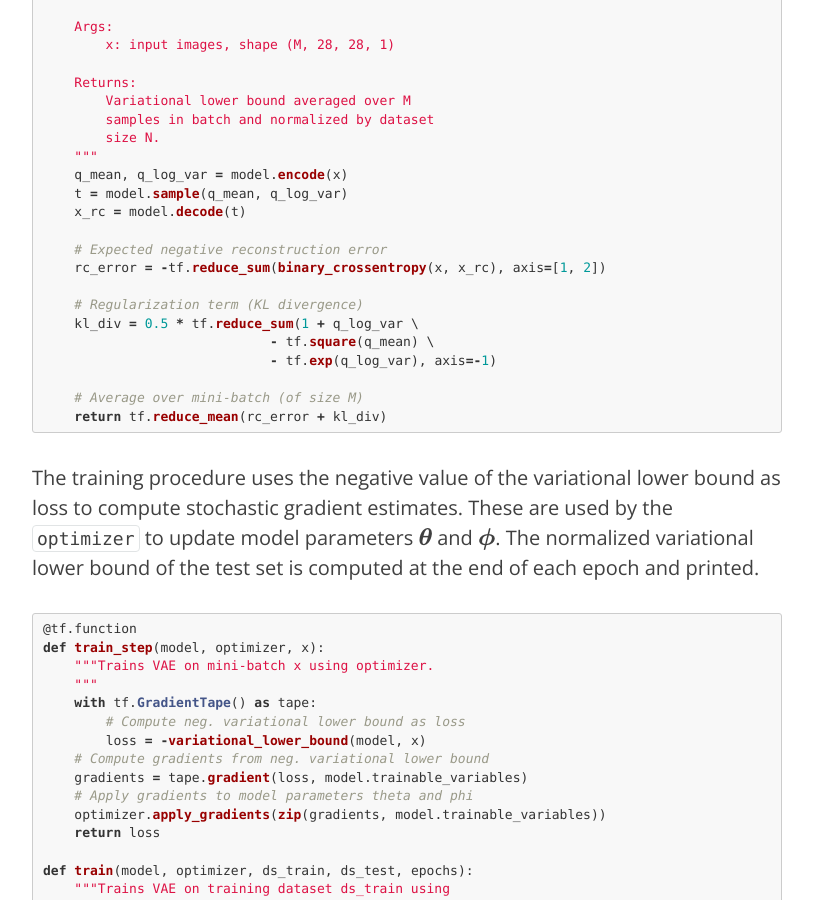
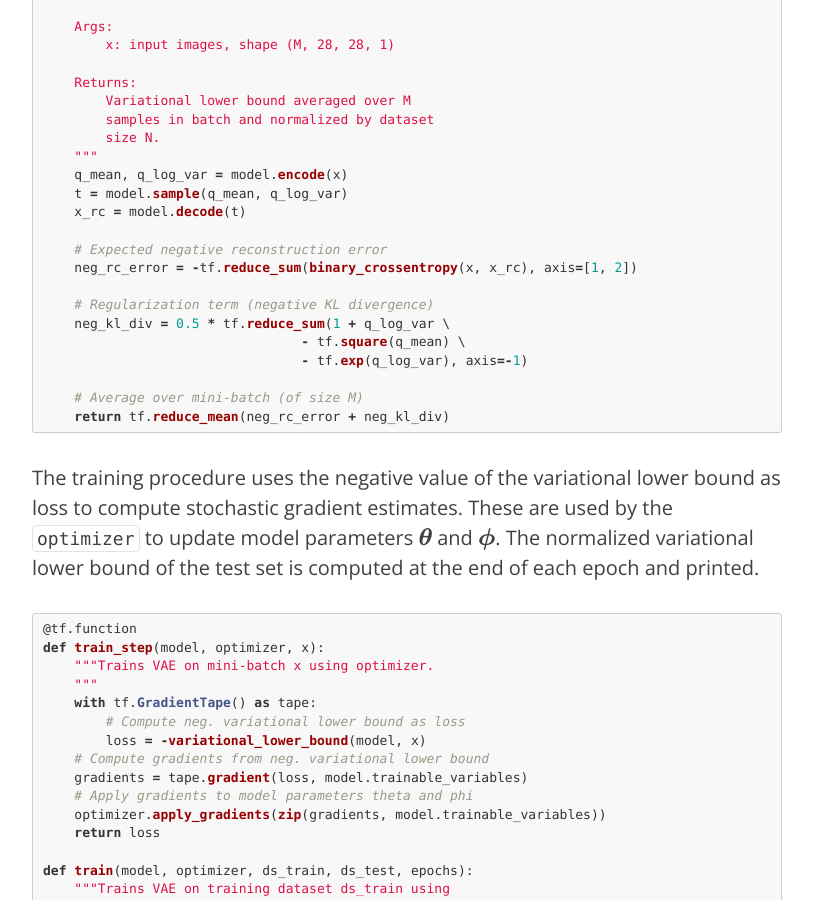
Before and after one commit to krasserm/krasserm.github.io, a Jekyll site: the page built from _posts/2019-12-17-latent-variable-models-part-2.md, in a window 1280 px wide and 900 px high, scrolled down 10139 px. Shown: the whole window, without its empty margins (233-1046 px from the left). Built offline with Jekyll 4.4.1, drawn with Linux system fonts in a browser that asks for light colours; formulas are drawn with MathJax 3; comment, search, counter and statistics services are not loaded.

Commit message:
Minor edit

````diff
--- a/_posts/2019-12-17-latent-variable-models-part-2.md
+++ b/_posts/2019-12-17-latent-variable-models-part-2.md
@@ -313,15 +313,15 @@ def variational_lower_bound(model, x):
     x_rc = model.decode(t)
 
     # Expected negative reconstruction error
-    rc_error = -tf.reduce_sum(binary_crossentropy(x, x_rc), axis=[1, 2])
+    neg_rc_error = -tf.reduce_sum(binary_crossentropy(x, x_rc), axis=[1, 2])
 
-    # Regularization term (KL divergence)
-    kl_div = 0.5 * tf.reduce_sum(1 + q_log_var \
-                             - tf.square(q_mean) \
-                             - tf.exp(q_log_var), axis=-1)
+    # Regularization term (negative KL divergence)
+    neg_kl_div = 0.5 * tf.reduce_sum(1 + q_log_var \
+                                 - tf.square(q_mean) \
+                                 - tf.exp(q_log_var), axis=-1)
 
     # Average over mini-batch (of size M)
-    return tf.reduce_mean(rc_error + kl_div)
+    return tf.reduce_mean(neg_rc_error + neg_kl_div)
 ```
 
 The training procedure uses the negative value of the variational lower bound as loss to compute stochastic gradient estimates. These are used by the `optimizer` to update model parameters $\boldsymbol\theta$ and $\boldsymbol\phi$. The normalized variational lower bound of the test set is computed at the end of each epoch and printed.
````
